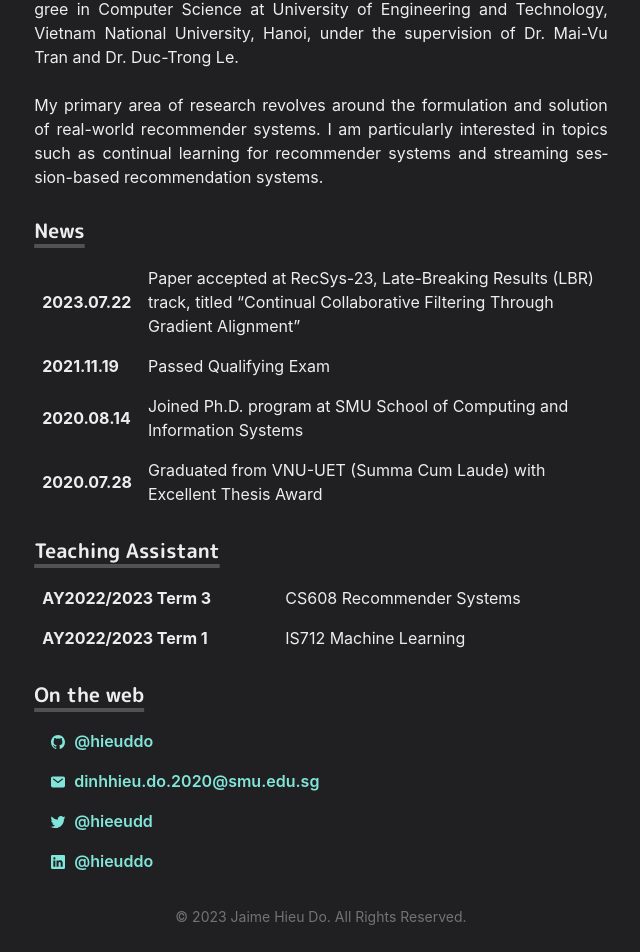
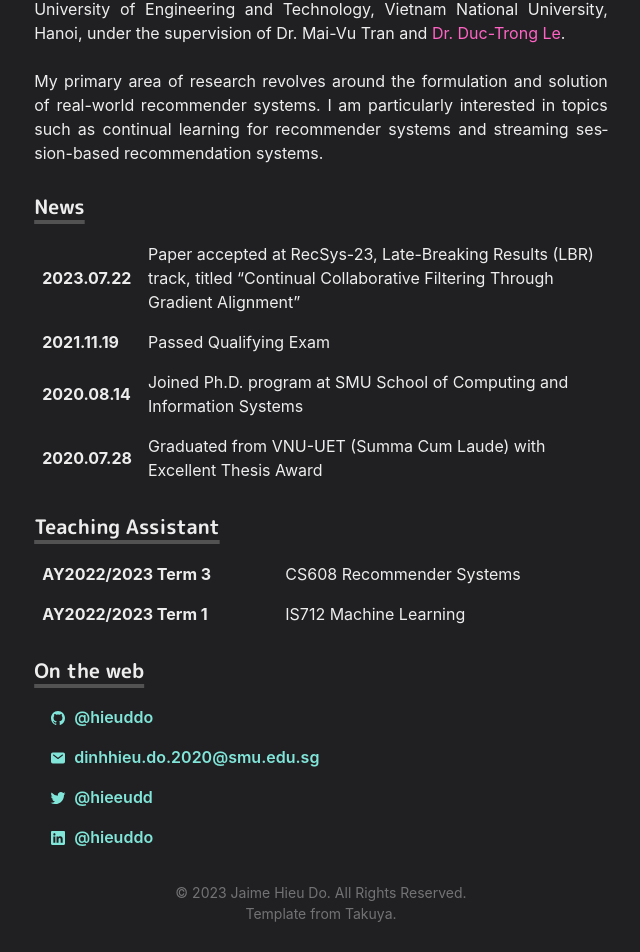
Before and after one commit to hieuddo/hieuddo.github.io, a Next.js app: page / in a window 1280 px wide. Shown: the part 317-1269 px from the top of the page, without its empty margins (319-959 px from the left). Built offline with nearby package versions, Linux system fonts and the light colour scheme.

Commit message:
edit minors in about

```diff
--- a/components/footer.js
+++ b/components/footer.js
@@ -3,7 +3,8 @@
 const Footer = () => {
   return (
     <Box align="center" opacity={0.4} fontSize="sm">
-      &copy; {new Date().getFullYear()} Jaime Hieu Do. All Rights Reserved.
+      &copy; {new Date().getFullYear()} Jaime Hieu Do. All Rights Reserved. <br />
+      Template from <a href='https://www.craftz.dog/' target='_blank'>Takuya</a>.
     </Box>
   )
 }
--- a/pages/index.js
+++ b/pages/index.js
@@ -54,7 +54,7 @@
         </Heading>
         <Paragraph>
           Xin chào (Hello)!
-          I am currently a PhD candidate and a member of Preferred.AI research group, advised by Prof. Hady W. Lauw at SMU School of Computing and Information Systems. Previously, I obtained my B.Sc. degree in Computer Science at University of Engineering and Technology, Vietnam National University, Hanoi, under the supervision of Dr. Mai-Vu Tran and Dr. Duc-Trong Le.
+          I am currently a PhD candidate at <Link href="https://preferred.ai/" target="_blank">Preferred.AI</Link> and SMU School of Computing and Information Systems, advised by <Link href="https://www.hadylauw.com/" target="_blank">Prof. Hady W. Lauw</Link>. Previously, I obtained my B.Sc. degree in Computer Science at University of Engineering and Technology, Vietnam National University, Hanoi, under the supervision of Dr. Mai-Vu Tran and <Link href="https://sites.google.com/view/trongld" target="_blank">Dr. Duc-Trong Le</Link>.
           <br /> <br />
           My primary area of research revolves around the formulation and solution of real-world recommender systems. I am particularly interested in topics such as continual learning for recommender systems and streaming session-based recommendation systems.
         </Paragraph>
```
